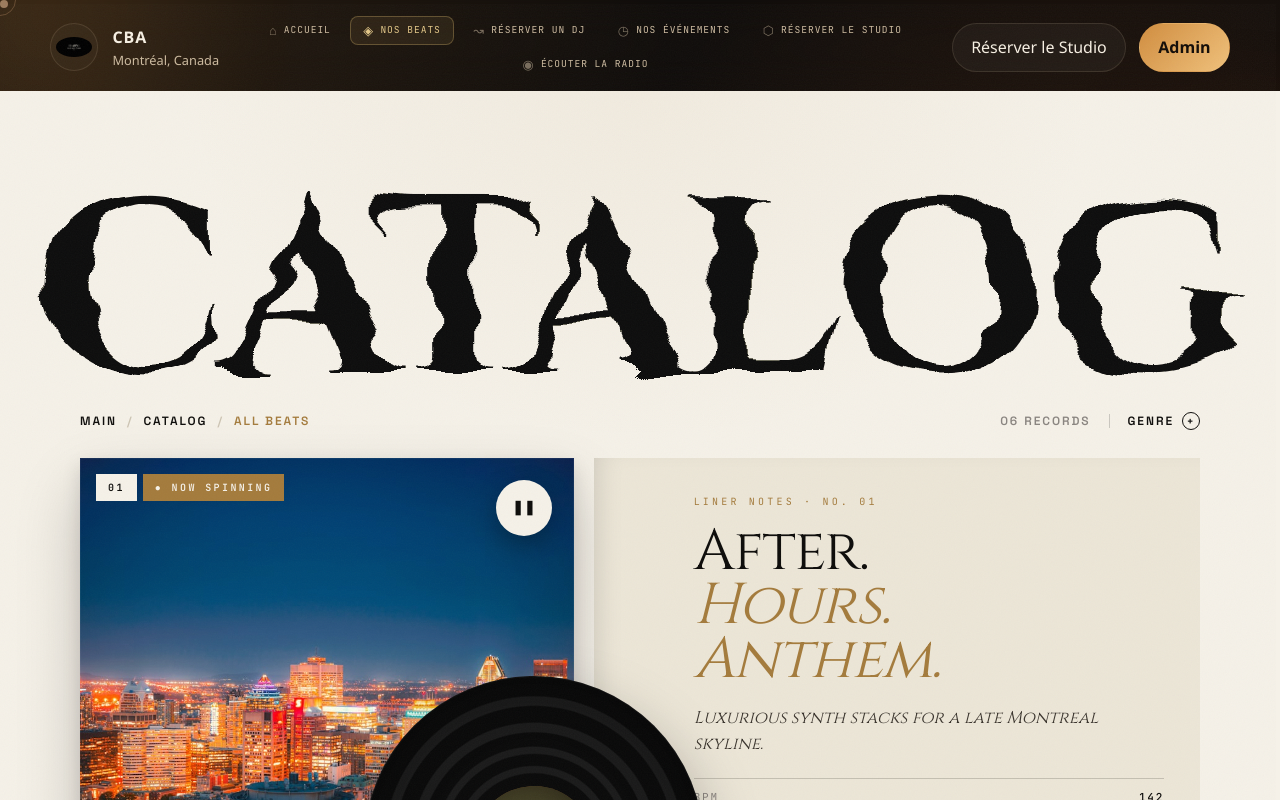
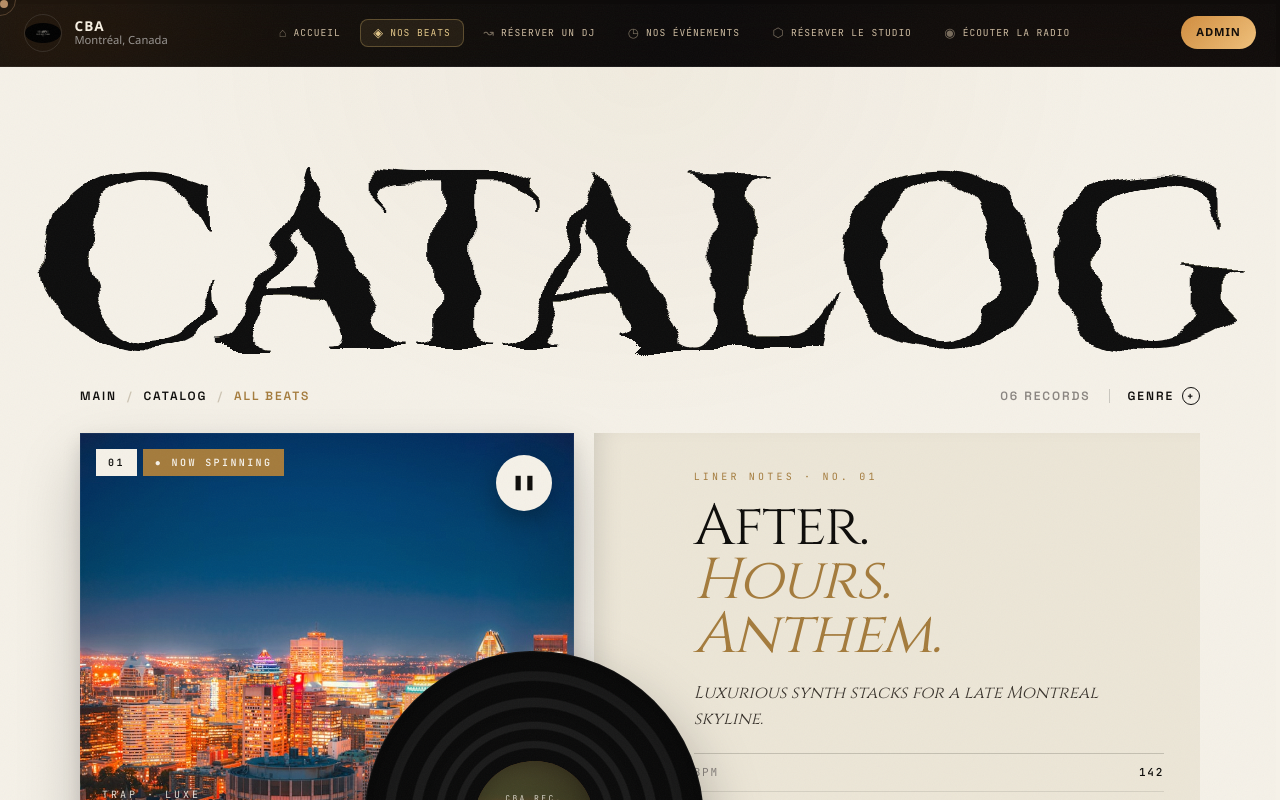
Before and after one commit to theaboy/CBA-website, a Next.js app: page /beats in a window 1280 px wide. Shown: the top 800 px of the page. Built offline with nearby package versions, Linux system fonts and the light colour scheme.

Commit message:
feat(layout): lift SiteNav/SiteFooter to root layout, trim MarketingShell

```diff
--- a/app/layout.tsx
+++ b/app/layout.tsx
@@ -5,6 +5,8 @@ import { MiniPlayer } from "@/components/audio/mini-player";
 import { AudioProvider } from "@/lib/audio";
 import { siteConfig } from "@/lib/site";
 import { CustomCursor } from "@/components/ui/custom-cursor";
+import { SiteNav } from "@/components/navigation/site-nav";
+import { SiteFooter } from "@/components/layout/site-footer";
 
 const cinzel = Cinzel({
   subsets: ["latin"],
@@ -33,7 +35,9 @@ export default function RootLayout({ children }: { children: React.ReactNode })
       <body>
         <CustomCursor />
         <AudioProvider>
+          <SiteNav />
           {children}
+          <SiteFooter />
           <MiniPlayer />
         </AudioProvider>
       </body>
--- a/components/layout/marketing-shell.tsx
+++ b/components/layout/marketing-shell.tsx
@@ -1,8 +1,6 @@
 "use client";
 
 import { ReactNode, useEffect } from "react";
-import { SiteFooter } from "@/components/layout/site-footer";
-import { SiteHeader } from "@/components/layout/site-header";
 
 export function MarketingShell({ children }: { children: ReactNode }) {
   // Scroll reveal via IntersectionObserver
@@ -26,16 +24,10 @@ export function MarketingShell({ children }: { children: ReactNode }) {
 
   return (
     <div className="marketing-shell">
-      {/* Film grain overlay */}
       <div className="grain-overlay" aria-hidden="true" />
-
-      {/* Ambient glows */}
       <div className="ambient ambient-one" aria-hidden="true" />
       <div className="ambient ambient-two" aria-hidden="true" />
-
-      <SiteHeader />
       <main>{children}</main>
-      <SiteFooter />
     </div>
   );
 }
```
